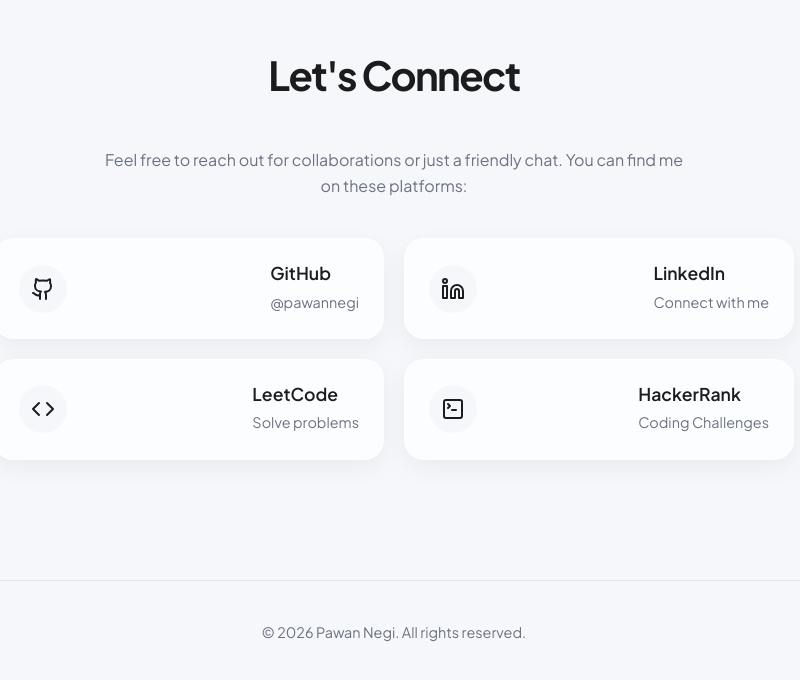
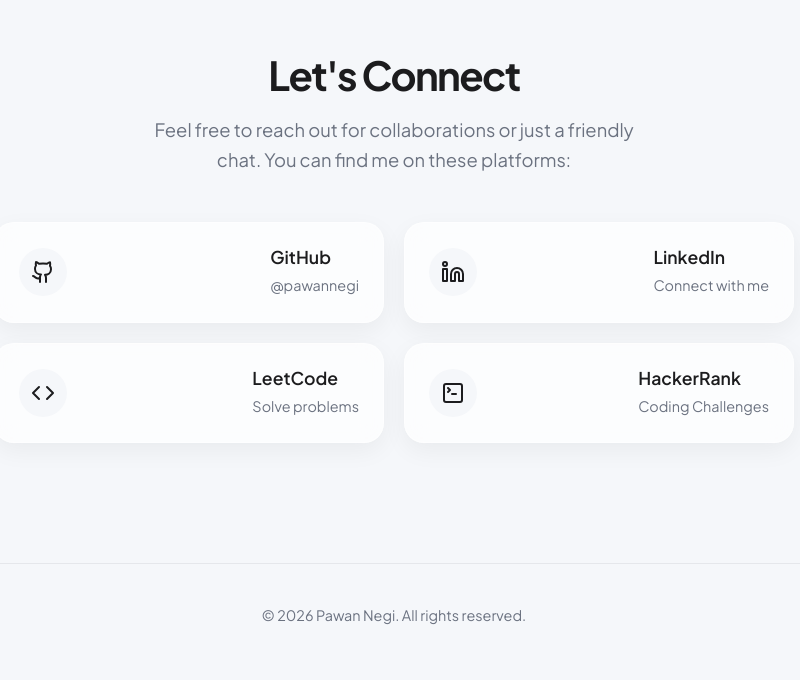
Before and after one commit to pawannegii/MyPortfolio, a React (Vite) app: page / in a window 1280 px wide. Shown: the part 2105-2785 px from the top of the page, without its empty margins (246-1046 px from the left). Built offline with nearby package versions, Linux system fonts and the light colour scheme.

Commit message:
Improve visual hierarchy in Let's Connect section

```diff
--- a/src/App.jsx
+++ b/src/App.jsx
@@ -232,8 +232,8 @@
 
         <section id="contact">
           <FadeIn>
-            <h2 className="section-title">Let's Connect</h2>
-            <p style={{ textAlign: 'center', maxWidth: '600px', margin: '0 auto 40px auto' }}>
+            <h2 className="section-title" style={{ marginBottom: '16px' }}>Let's Connect</h2>
+            <p style={{ textAlign: 'center', maxWidth: '500px', margin: '0 auto 48px auto', fontSize: '1.15rem', color: 'var(--text-secondary)' }}>
               Feel free to reach out for collaborations or just a friendly chat. You can find me on these platforms:
             </p>
 
```
